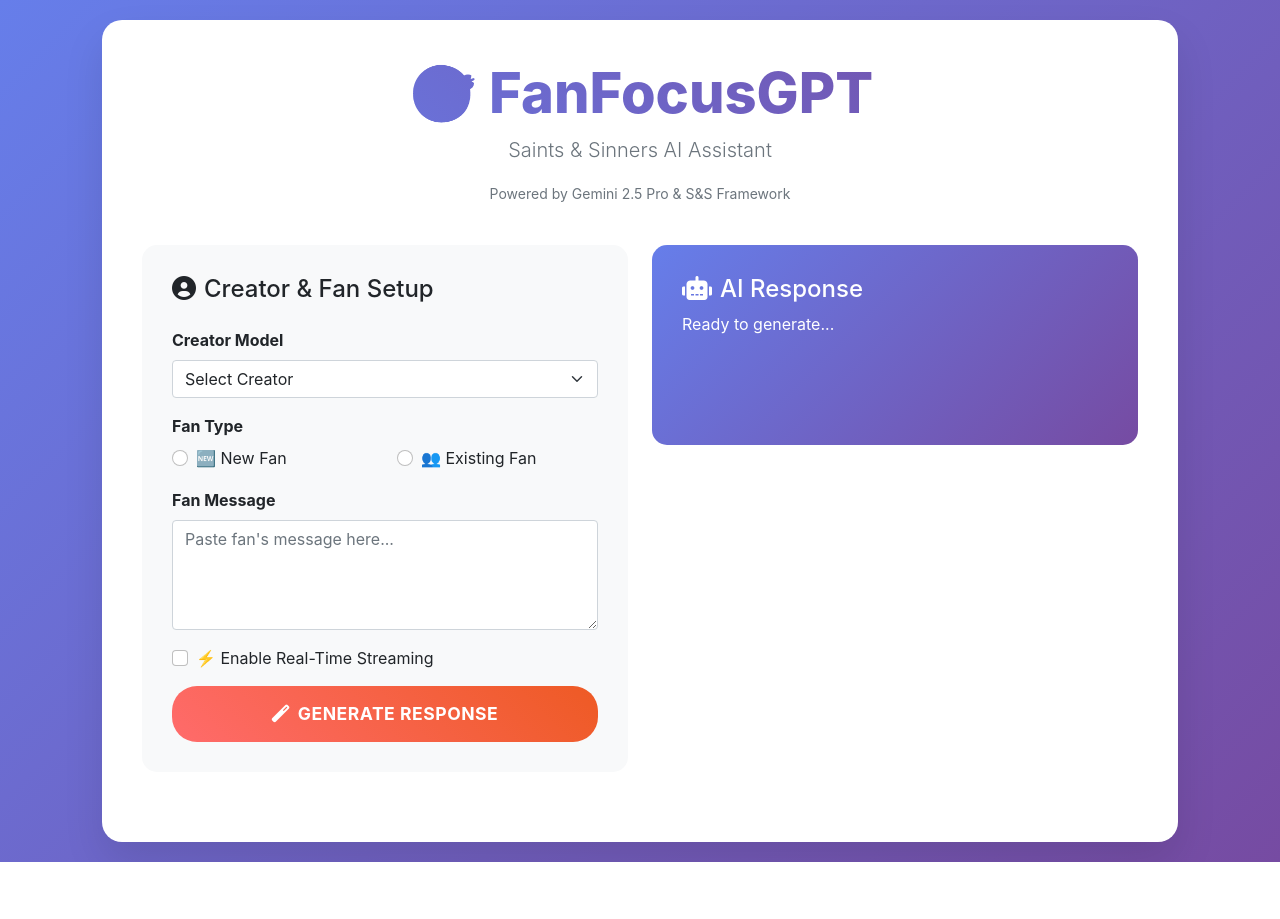
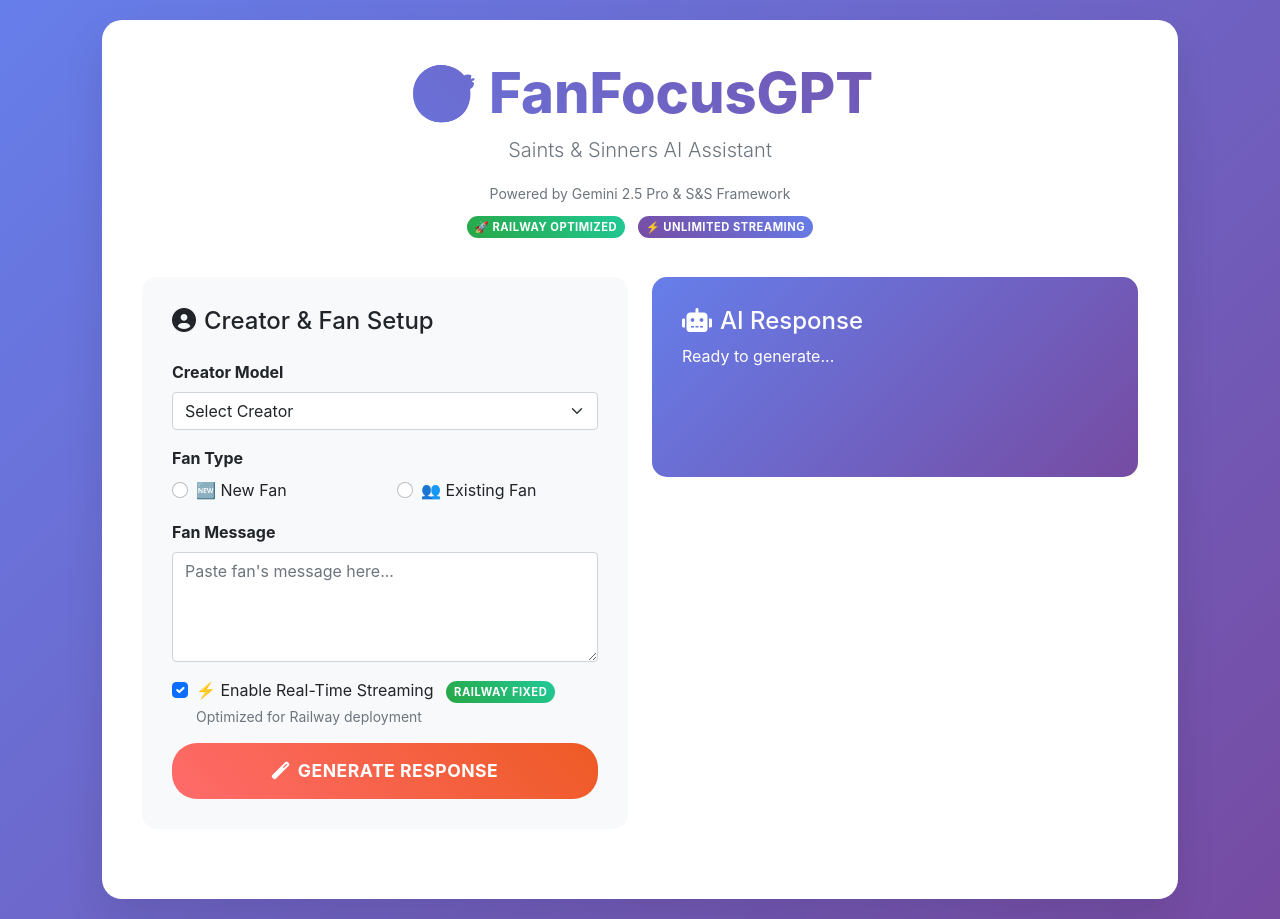
Before and after one commit to Nemesys87/fanfocus-ss-bot, a Flask app: page / in a window 1280 px wide. Before the commit the page ends 862 px from the top, so only its background shows below. Run offline with Flask 3, Linux system fonts and the light colour scheme.

Commit message:
Update index.html

```diff
--- a/templates/index.html
+++ b/templates/index.html
@@ -117,6 +117,30 @@
             margin-top: 15px;
             font-size: 0.8rem;
             font-family: monospace;
+            max-height: 200px;
+            overflow-y: auto;
+        }
+
+        .streaming-badge {
+            background: linear-gradient(45deg, #28a745, #20c997);
+            color: white;
+            padding: 4px 8px;
+            border-radius: 12px;
+            font-size: 0.7rem;
+            font-weight: bold;
+            text-transform: uppercase;
+            letter-spacing: 0.5px;
+        }
+
+        .railway-badge {
+            background: linear-gradient(45deg, #764ba2, #667eea);
+            color: white;
+            padding: 4px 8px;
+            border-radius: 12px;
+            font-size: 0.7rem;
+            font-weight: bold;
+            text-transform: uppercase;
+            letter-spacing: 0.5px;
         }
     </style>
 </head>
@@ -127,6 +151,10 @@
                 <h1 class="display-4">🎯 FanFocusGPT</h1>
                 <p class="lead text-muted">Saints & Sinners AI Assistant</p>
                 <small class="text-muted">Powered by Gemini 2.5 Pro & S&S Framework</small>
+                <div class="mt-2">
+                    <span class="streaming-badge">🚀 Railway Optimized</span>
+                    <span class="railway-badge ms-2">⚡ Unlimited Streaming</span>
+                </div>
             </div>
 
             <div class="row">
@@ -172,10 +200,12 @@
 
                             <div class="mb-3">
                                 <div class="form-check">
-                                    <input type="checkbox" id="enable_streaming" class="form-check-input">
+                                    <input type="checkbox" id="enable_streaming" class="form-check-input" checked>
                                     <label for="enable_streaming" class="form-check-label">
                                         ⚡ Enable Real-Time Streaming
+                                        <span class="streaming-badge ms-2">Railway Fixed</span>
                                     </label>
+                                    <small class="d-block text-muted mt-1">Optimized for Railway deployment</small>
                                 </div>
                             </div>
 
@@ -330,7 +360,7 @@
             }
         }
 
-        // Streaming request handler
+        // Streaming request handler - Railway optimized
         async function handleStreamingRequest(formData) {
             updateStatus('Initializing streaming...');
 
@@ -347,7 +377,22 @@
             if (data.success && data.streaming && data.stream_url) {
                 updateStatus('Connecting to stream...');
 
+                // Railway-specific EventSource configuration
                 const eventSource = new EventSource(data.stream_url);
+
+                // Set timeout for Railway
+                const timeout = setTimeout(() => {
+                    debugLog('Stream timeout - closing connection');
+                    eventSource.close();
+                    showResponse('Stream timeout. Railway connection limit reached. Try regular mode.', true);
+                    updateStatus('❌ Stream timeout');
+                }, 30000); // 30 second timeout
+
+                eventSource.onopen = function(event) {
+                    debugLog('Stream connection opened successfully');
+                    updateStatus('🔗 Stream connected');
+                    clearTimeout(timeout);
+                };
 
                 eventSource.onmessage = function(event) {
                     try {
@@ -358,51 +403,8 @@
                             showResponse('Stream Error: ' + streamData.error, true);
                             updateStatus('❌ Streaming failed');
                             eventSource.close();
+                            clearTimeout(timeout);
                             return;
                         }
 
-                        if (streamData.status === 'starting') {
-                            updateStatus('🚀 AI is starting...');
-                        }
-
-                        if (streamData.status === 'thinking') {
-                            updateStatus('🤔 AI is thinking...');
-                        }
-
-                        if (streamData.status === 'generating') {
-                            updateStatus('✨ Generating response...');
-                            showResponse('');
-                        }
-
-                        if (streamData.accumulated) {
-                            const responseDiv = document.getElementById('ai-response');
-                            responseDiv.textContent = streamData.accumulated;
-                            responseDiv.style.display = 'block';
-                        }
-
-                        if (streamData.status === 'complete') {
-                            finalResponse = streamData.final_response;
-                            updateStatus('✅ Streaming complete!');
-                            document.getElementById('copy-btn').style.display = 'block';
-                            eventSource.close();
-                        }
-
-                    } catch (error) {
-                        debugLog('Stream parsing error: ' + error.message);
-                    }
-                };
-
-                eventSource.onerror = function(error) {
-                    debugLog('Stream connection error: ' + JSON.stringify(error));
-                    showResponse('Streaming connection failed. Please try regular mode.', true);
-                    updateStatus('❌ Stream connection failed');
-                    eventSource.close();
-                };
-
-            } else {
-                throw new Error('Failed to initialize streaming: ' + (data.error || 'Unknown error'));
-            }
-        }
-    </script>
-</body>
-</html>
+                        if
```
